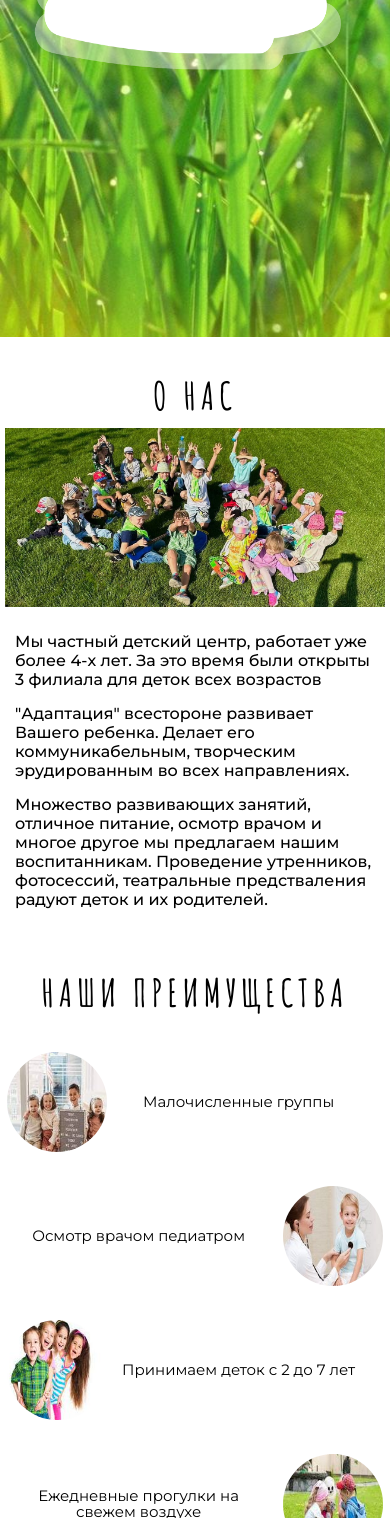
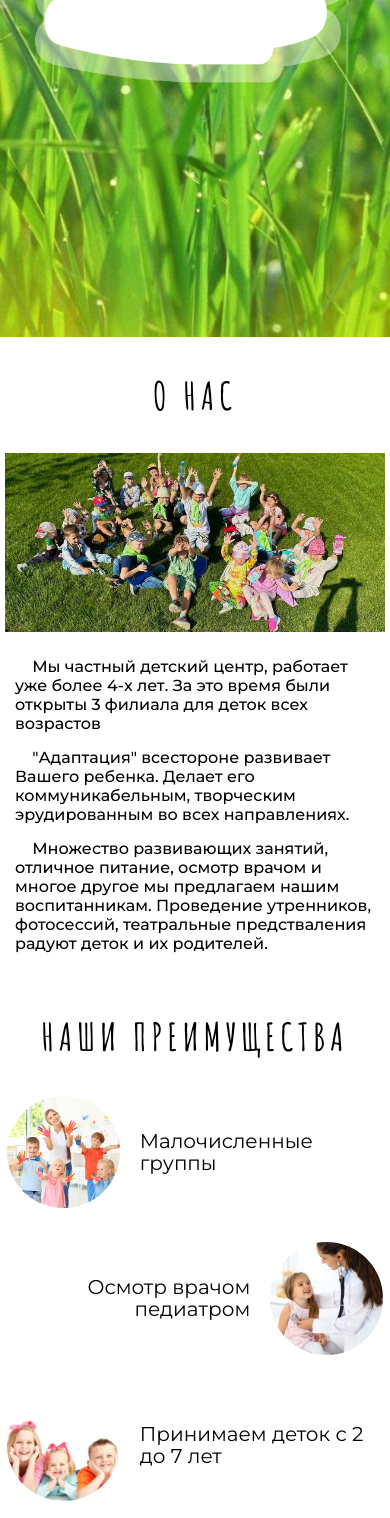
Before and after one commit to VanderveldeKr/kindergarten, a plain HTML site: page index.html in a window 390 px wide. Shown: the part 482-2000 px from the top of the page. Drawn offline with nearby package versions, Linux system fonts and the light colour scheme.

Commit message:
fixed + photo

```diff
--- a/css/blocks/_about.scss
+++ b/css/blocks/_about.scss
@@ -5,6 +5,11 @@
     // #45753b
     // #8bd444
     // #c2dfaf
+}
+.about-wrapper {
+    display: flex;
+    flex-direction: column;
+    gap: 25px;
 }
 .about-content {
     width: 100%;
--- a/css/blocks/_galery.scss
+++ b/css/blocks/_galery.scss
@@ -42,5 +42,7 @@
         width: 100%;
         height: 300px;
         border-radius: 20px;
+
+        box-shadow: 0px 0px 7px 7px rgb(255, 255, 255);
     }
 }
--- a/css/blocks/_home.scss
+++ b/css/blocks/_home.scss
@@ -117,6 +117,9 @@
     .title {
         font-size: 82px;
     }
+    .name-sad {
+        font-size: 26px;
+    }
 }
 @media(max-width:420px) {
     .title {
@@ -127,6 +130,6 @@
         font-size: 22px;
     }
     .name-sad {
-        font-size: 16px;
+        font-size: 26px;
     }
 }
--- a/css/blocks/_our-advantages.scss
+++ b/css/blocks/_our-advantages.scss
@@ -15,21 +15,39 @@
         border-radius: 20px;
         align-items: center;
         padding: 2px;
+        p {
+            font-family: "Montserrat", sans-serif;
+            font-weight: 400;
+            line-height: 110%;
+            font-size: 20px;
+            position: relative;
+            width: fit-content;
+            text-align: left;
+            margin-left: 20px;
+            span {
+                position: absolute;
+                top: -5px;
+                right: -17px;
+            }
+        }
         &:nth-child(even) {
             flex-direction: row-reverse;
-            justify-content: space-between;
+
+            p {
+                margin-left: auto;
+                margin-right: 20px;
+                text-align: right;
+            }
         }
     }
     .our-advantages__img {
-        width: 100px;
+        width: 30%;
         height: auto;
         border-radius: 50%;
         overflow: hidden;
         img {
-
             width: 100%;
             object-fit: cover;
-            background-position: start;
         }
     }
     .our-advantages__text {
@@ -37,22 +55,6 @@
         text-align: center;
     }
 
-    p {
-        font-family: "Montserrat", sans-serif;
-        font-weight: 400;
-        line-height: 110%;
-        font-size: 23px;
-        text-align: center;
-        padding: 0 10px;
-        position: relative;
-        width: fit-content;
-        margin: 0 auto;
-        span {
-            position: absolute;
-            top: -5px;
-            right: -7px;
-        }
-    }
     .star-advantages {
         margin-top: 35px;
     }
@@ -77,7 +79,6 @@
             padding: 2px;
         }
         p {
-            font-size: 15px;
             text-align: center;
         }
         .star-advantages {
--- a/css/blocks/_reviews.scss
+++ b/css/blocks/_reviews.scss
@@ -43,7 +43,7 @@
             font-family: 'Montserrat', sans-serif;
             font-weight: 400;
             line-height: 110%;
-            font-size: 23px;
+            font-size: 16px;
             display: flex;
 
             overflow-y: auto;
--- a/index.html
+++ b/index.html
@@ -75,9 +75,9 @@
                             <img src="./image/about/4.jpg" alt="">
                         </div>
                         <div class="about-content__text">
-                            <p>Мы частный детский центр, работает уже более 4-х лет. За это время были открыты 3 филиала для деток всех возрастов</p>
-                            <p>"Адаптация" всестороне развивает Вашего ребенка. Делает его коммуникабельным, творческим эрудированным во всех направлениях.</p>
-                            <p>Множество развивающих занятий, отличное питание, осмотр врачом  и многое другое мы предлагаем нашим воспитанникам. Проведение утренников, фотосессий, театральные предстваления радуют деток и их родителей.</p>
+                            <p>&nbsp; &nbsp; Мы частный детский центр, работает уже более 4-х лет. За это время были открыты 3 филиала для деток всех возрастов</p>
+                            <p>&nbsp; &nbsp; "Адаптация" всестороне развивает Вашего ребенка. Делает его коммуникабельным, творческим эрудированным во всех направлениях.</p>
+                            <p>&nbsp; &nbsp; Множество развивающих занятий, отличное питание, осмотр врачом  и многое другое мы предлагаем нашим воспитанникам. Проведение утренников, фотосессий, театральные предстваления радуют деток и их родителей.</p>
                             <!-- <p>Чуткие и заботливые воспитателя всегда окружат теплом и вниманием ващего ребенкаю. Станут ему настоящим другом и наставником</p> -->
                         </div>
                     </div>
@@ -93,7 +93,7 @@
                     <ul>
                         <li>
                             <div class="our-advantages__img">
-                                <img style="transform: scale(1.15);" src="./image/advantages/iloveimg-resized/1.jpeg" alt="">
+                                <img src="./image/advantages/iloveimg-resized/00.png" alt="">
                             </div>
                             <div class="our-advantages__text">
                                 <p>Малочисленные группы</p>
@@ -101,7 +101,7 @@
                         </li>
                         <li>
                             <div class="our-advantages__img">
-                                <img style="transform: scale(1.15);" src="./image/advantages/iloveimg-resized/2.jpg" alt="">
+                                <img src="./image/advantages/iloveimg-resized/11.jpg" alt="">
                             </div>
                             <div class="our-advantages__text">
                                 <p>Осмотр врачом педиатром</p>
@@ -109,7 +109,7 @@
                         </li>
                         <li>
                             <div class="our-advantages__img">
-                                <img style="transform: scale(1.15);" src="./image/advantages/iloveimg-resized/3.jpeg" alt="">
+                                <img src="./image/advantages/iloveimg-resized/33.jpg" alt="">
                             </div>
 
                             <div class="our-advantages__text">
@@ -118,7 +118,7 @@
                         </li>
                         <li>
                             <div class="our-advantages__img">
-                                <img style="transform: scale(1.2);" src="./image/advantages/iloveimg-resized/4.jpeg" alt="">
+                                <img src="./image/advantages/iloveimg-resized/44.jpg" alt="">
                             </div>
 
                             <div class="our-advantages__text">
@@ -127,10 +127,10 @@
                         </li>
                         <li>
                             <div class="our-advantages__img">
-                                <img style="transform: scale(1.15);" src="./image/advantages/iloveimg-resized/5.jpeg" alt="">
+                                <img src="./image/advantages/iloveimg-resized/55.jpg" alt="">
                             </div>
                             <div class="our-advantages__text">
-                                <p>Квалифицированный персонал</p>
+                                <p>Квалифици<wbr>рованный персонал</p>
                             </div>
                         </li>
                         <li>
@@ -143,7 +143,7 @@
                         </li>
                         <li>
                             <div class="our-advantages__img">
-                                <img style="transform: scale(1.3);" src="./image/advantages/iloveimg-resized/6.jpeg" alt="">
+                                <img src="./image/advantages/iloveimg-resized/77.jpg" alt="">
                             </div>
                             <div class="our-advantages__text">
                                 <p>Видеонаблюдение <span class="star-video">&#10059;</span></p>
@@ -151,7 +151,7 @@
                         </li>
                         <li>
                             <div class="our-advantages__img">
-                                <img src="./image/advantages/iloveimg-resized/8.jpg" alt="">
+                                <img src="./image/advantages/iloveimg-resized/88.jpg" alt="">
                             </div>
                             <div class="our-advantages__text">
                                 <p><span class="star-room">&#10059;</span> Соляная комната</p>
@@ -377,9 +377,9 @@
                                 <!-- Additional required wrapper -->
                                 <div class="swiper-wrapper">
                                   <!-- Slides -->
-                                  <div class="swiper-slide"><img style="box-shadow: 0px 0px 0px 7px rgba(255, 255, 255, 0.618);" src="./image/galery/one/4.jpg" alt=""></div>
-                                  <div class="swiper-slide"><img style="box-shadow: 0px 0px 0px 7px rgb(255, 255, 255);" src="./image/galery/one/7.jpg" alt=""></div>
-                                  <div class="swiper-slide"><img style="box-shadow: 0px 0px 7px 7px rgb(255, 255, 255);" src="./image/galery/one/6.jpg" alt=""></div>
+                                  <div class="swiper-slide"><img src="./image/galery/one/4.jpg" alt=""></div>
+                                  <div class="swiper-slide"><img src="./image/galery/one/7.jpg" alt=""></div>
+                                  <div class="swiper-slide"><img src="./image/galery/one/6.jpg" alt=""></div>
                                   <div class="swiper-slide"><img src="./image/galery/one/5.jpg" alt=""></div>
                                   <div class="swiper-slide"><img src="./image/galery/one/3.jpg" alt=""></div>
                                   <div class="swiper-slide"><img src="./image/galery/one/2.jpg" alt=""></div>
```
Also changed, not shown: css/style.css, image/advantages/iloveimg-resized/00.jpg (added), image/advantages/iloveimg-resized/00.png (added), image/advantages/iloveimg-resized/11.jpg (added), image/advantages/iloveimg-resized/33.jpg (added), image/advantages/iloveimg-resized/44.jpg (added), image/advantages/iloveimg-resized/55.jpg (added), image/advantages/iloveimg-resized/77.jpg (added), image/advantages/iloveimg-resized/88.jpeg (added), image/advantages/iloveimg-resized/88.jpg (added), 1 other file.
